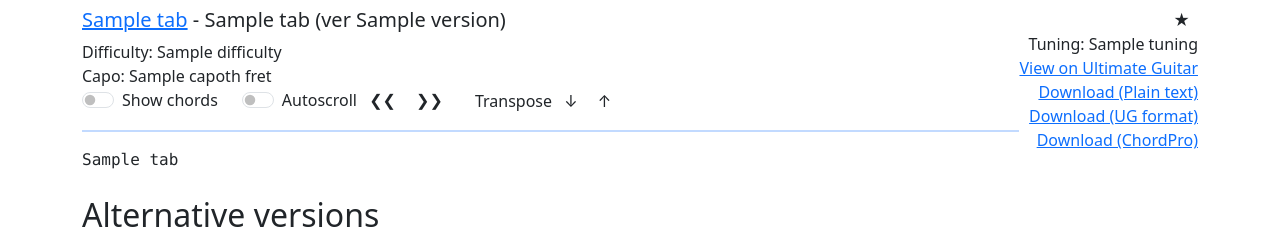
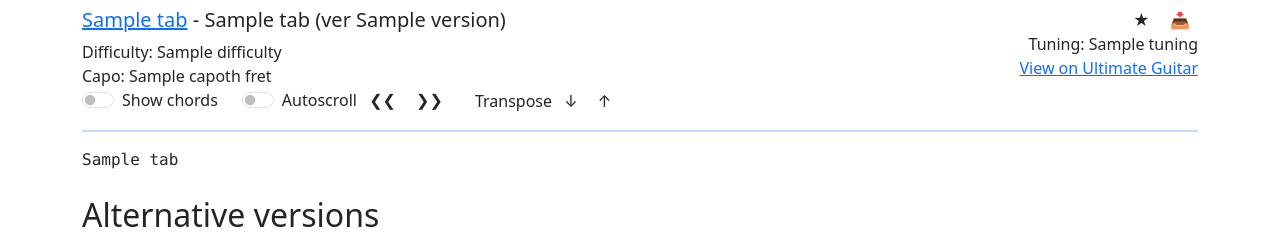
Before and after one commit to kmille/freetar, a Flask app: template freetar/templates/tab.html in a window 1280 px wide. Shown: the part 56-299 px from the top of the page. Run offline with Flask 2, Linux system fonts and the light colour scheme; the template is opened without the code that fills it: most values are stand-ins (such as "Sample title", 1, 10 or a date in 2020).

Commit message:
implement neat download button

```diff
--- a/freetar/static/custom.js
+++ b/freetar/static/custom.js
@@ -97,6 +97,14 @@ $('#checkbox_view_chords').click(function(){
     }
 });
 
+$('#download').click(function(){
+    $("#download-options").show();
+});
+
+$('#download-options').click(function(){
+    $("#download-options").hide();
+});
+
 $('#dark_mode').click(function(){
     if (document.documentElement.getAttribute('data-bs-theme') == 'dark') {
         document.documentElement.setAttribute('data-bs-theme', 'light');
--- a/freetar/templates/tab.html
+++ b/freetar/templates/tab.html
@@ -5,14 +5,17 @@
 
 
   <div class="float-end text-end">
-  <span title="add/remove song to/from favs" class="favorite m-2 d-print-none" data-artist="{{tab.artist_name}}" data-song="{{tab.song_name}}" data-type="{{tab._type}}" data-rating="{{tab.rating}}" data-url="{{ request.path }}">★</span><br/>
+  <span title="add/remove song to/from favs" role="button" class="favorite m-2 d-print-none" data-artist="{{tab.artist_name}}" data-song="{{tab.song_name}}" data-type="{{tab._type}}" data-rating="{{tab.rating}}" data-url="{{ request.path }}">★</span>
+  <span title="download" role="button" id="download" class="m-2 d-print-none">📥</span><br/>
+  <div id="download-options" style="display: none;">
+    <a class="d-print-none d-none d-md-inline" href="{{ tab.download_url() }}?format=txt">Download (Plain text)</a><br>
+    <a class="d-print-none d-none d-md-inline" href="{{ tab.download_url() }}?format=ug_txt">Download (UG format)</a><br>
+    <a class="d-print-none d-none d-md-inline" href="{{ tab.download_url() }}?format=chordpro">Download (ChordPro)</a>
+  </div>
     {% if tab.tuning %}
         Tuning: {{ tab.tuning }}<br>
     {% endif %}
   <a class="d-print-none d-none d-md-inline" href="{{ tab.tab_url }}?no_redirect">View on Ultimate Guitar</a><br>
-  <a class="d-print-none d-none d-md-inline" href="{{ tab.download_url() }}?format=txt">Download (Plain text)</a><br>
-  <a class="d-print-none d-none d-md-inline" href="{{ tab.download_url() }}?format=ug_txt">Download (UG format)</a><br>
-  <a class="d-print-none d-none d-md-inline" href="{{ tab.download_url() }}?format=chordpro">Download (ChordPro)</a>
   </div>
 <h5><a href="/search?search_term={{ tab.artist_name }}">{{ tab.artist_name }}</a> - {{ tab.song_name }} (ver {{tab.version }})</h5>
         Difficulty: {{ tab.difficulty }}<br>
```
